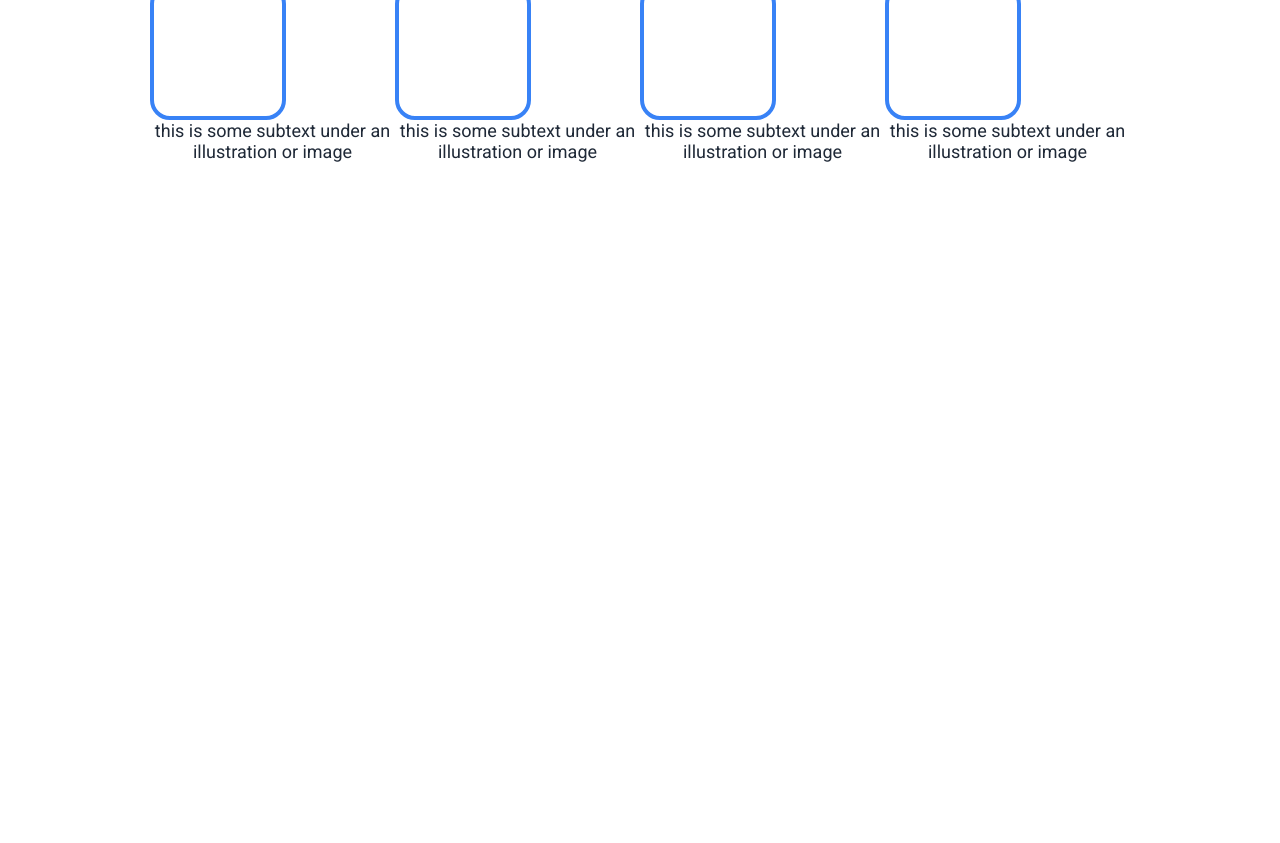
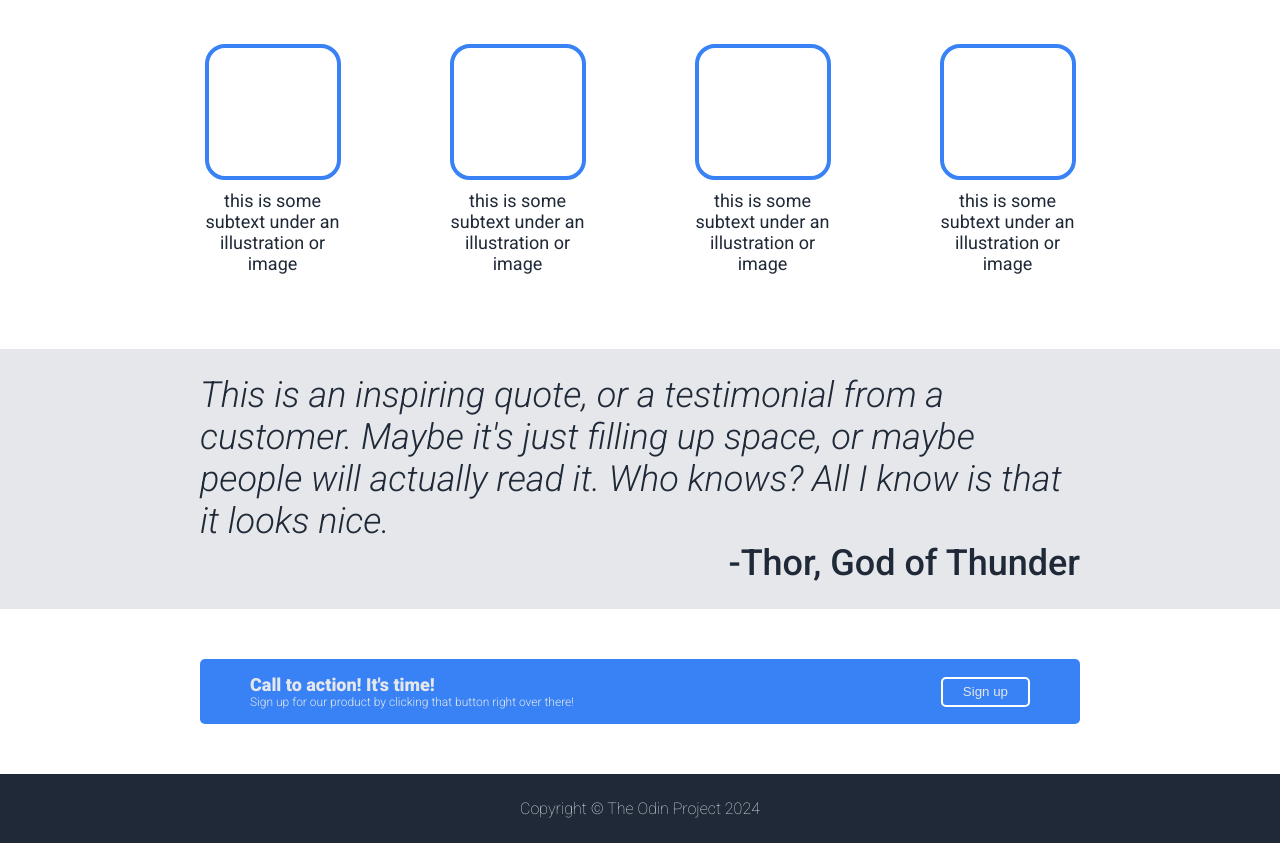
Before and after one commit to ellienelie/odin-website, a plain HTML site: page index.html in a window 1280 px wide. Shown: the part 428-1271 px from the top of the page. Before the commit the page ends 800 px from the top, so only its background shows below. Drawn offline with Linux system fonts and the light colour scheme.

Commit message:
finish draft of website

```diff
--- a/index.html
+++ b/index.html
@@ -37,7 +37,7 @@
     <div class="information">
         <div class="info-title">Some random information.</div>
         <div class="info-panels">
-            <div class="panel-1">
+            <div class="panel">
                 <div class="panel-image">
 
                 </div>
@@ -45,7 +45,7 @@
                     this is some subtext under an illustration or image
                 </div>
             </div>
-            <div class="panel-2">
+            <div class="panel">
                 <div class="panel-image">
 
                 </div>
@@ -53,7 +53,7 @@
                     this is some subtext under an illustration or image
                 </div>
             </div>
-            <div class="panel-3">
+            <div class="panel">
                 <div class="panel-image">
 
                 </div>
@@ -61,7 +61,7 @@
                     this is some subtext under an illustration or image
                 </div>
             </div>
-            <div class="panel-4">
+            <div class="panel">
                 <div class="panel-image">
 
                 </div>
@@ -72,13 +72,24 @@
         </div>
     </div>
     <div class="quote">
-
+        <div class="quote-text">
+            This is an inspiring quote, or a testimonial from a customer. Maybe it's just filling up space, or maybe people will actually read it. Who knows? All I know is that it looks nice.
+        </div>
+        <div class="quote-attrib">
+            -Thor, God of Thunder
+        </div>
     </div>
     <div class="call-to-action">
-
+        <div class="cta-text">
+            <div class="cta-header">Call to action! It's time!</div>
+            Sign up for our product by clicking that button right over there!
+        </div>
+        <button class="cta-button">
+            Sign up
+        </button>
     </div>
     <footer>
-
+        Copyright © The Odin Project 2024
     </footer>
 </body>
 </html>
--- a/styles.css
+++ b/styles.css
@@ -122,3 +122,64 @@ header {
     width: 10vw;
     height: 10vw;
 }
+
+.quote {
+    display: flex;
+    background-color: #E5E7EB;
+    flex-direction: column;
+    padding: 25px 200px;
+}
+
+.quote-text {
+    font-size: 36px;
+    color: #1F2937;
+    font-style: italic;
+    font-weight: 300;
+}
+
+.quote-attrib {
+    font-size: 36px;
+    color: #1F2937;
+    text-align: right;
+    font-weight: 500;
+}
+
+.call-to-action {
+    background-color: #3882F6;
+    margin: 50px 200px;
+    border-radius: 5px;
+    display: flex;
+    padding: 15px 50px;
+    gap: 70px;
+    color:#E5E7EB;
+    align-items: center;
+    justify-content: space-between;
+}
+
+.cta-header {
+    font-weight: 900;
+    font-size: 18px;
+}
+
+.cta-text {
+    font-weight: 300;
+    font-size: 12px;
+}
+
+.cta-button {
+    background-color: #3882F6;
+    border: 2px solid white;
+    border-radius: 5px;
+    color: #E5E7EB;
+    text-wrap: nowrap;
+    padding: 0px 20px;
+    height: 30px;
+}
+
+footer {
+    background-color: #1F2937;
+    color: #E5E7EB;
+    font-weight: 200;
+    text-align: center;
+    padding: 25px;
+}
```
